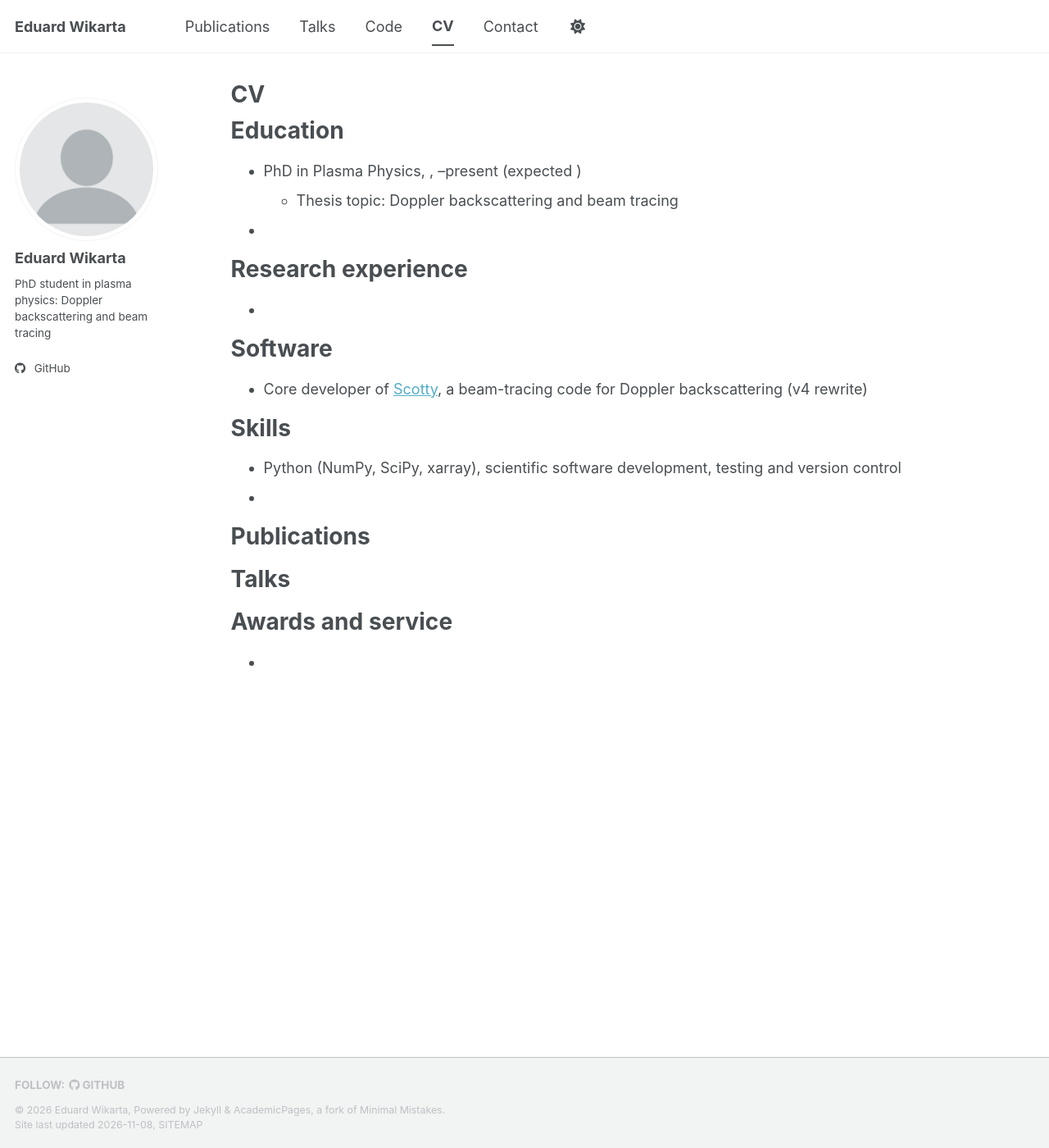
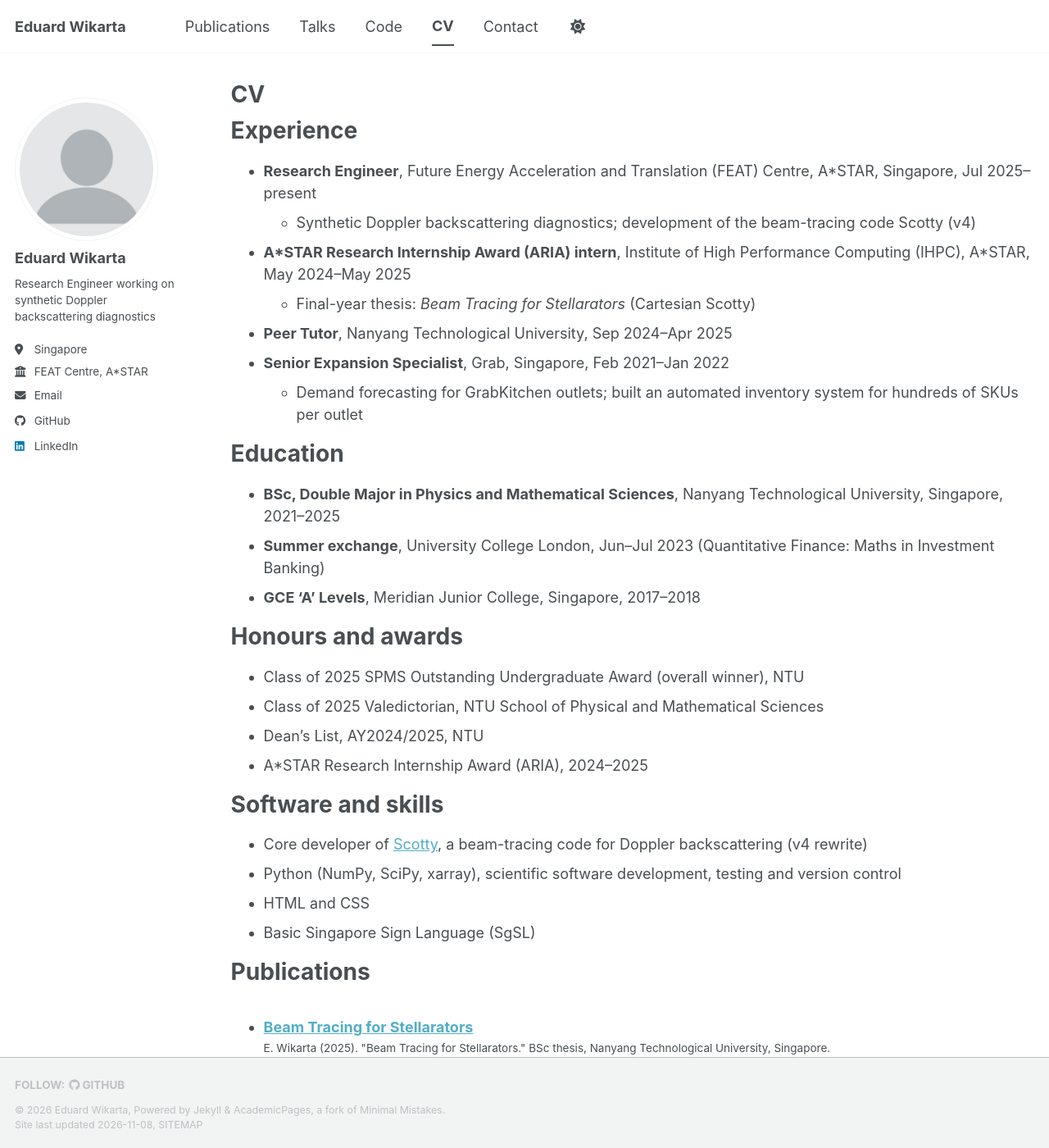
Before and after one commit to eduardwikarta/eduardwikarta.github.io, a Jekyll site: the page built from _pages/cv.md, in a window 1280 px wide and 1400 px high. Shown: the whole window at 82% size. Built offline with Jekyll 4.4.1, drawn with Linux system fonts in a browser that asks for light colours; a script bundle is joined from its source files by our own code; a style sheet for code colours, icons or effects is not loaded; some of the changed text lies outside the part shown.

Commit message:
Describe current role, background and projects
Replace the PhD-student placeholder with Eduard's actual role and fill
the site from his LinkedIn profile and current Scotty work:

- Sidebar: Research Engineer, FEAT Centre, A*STAR; Singapore; email and
  LinkedIn link. Add a Theses publication category.
- About: FEAT role, NTU BSc (Physics and Mathematical Sciences, 2025,
  valedictorian, Outstanding Undergraduate Award), ARIA thesis at IHPC,
  and a Current projects section (Scotty v4, linear-layer benchmark,
  cyclotron resonance handling).
- CV: experience, education, honours, skills, leadership and service.
- Code: current Scotty work and Cartesian Scotty from the thesis.
- Contact: email and LinkedIn.
- Publications: BSc thesis "Beam Tracing for Stellarators".

Co-Authored-By: Claude Opus 5.5 <noreply@anthropic.com>

```diff
--- a/_config.yml
+++ b/_config.yml
@@ -12,7 +12,7 @@ site_theme               : "default" # The available themes options are "default
 title                    : "Eduard Wikarta"
 title_separator          : "-"
 name                     : &name "Eduard Wikarta"
-description              : &description "Eduard Wikarta: PhD student in plasma physics working on Doppler backscattering and beam tracing"   # Update this with a general description of your site, this is the default if not overridden by a page
+description              : &description "Eduard Wikarta: Research Engineer at the FEAT Centre, A*STAR, working on synthetic Doppler backscattering diagnostics"   # Update this with a general description of your site, this is the default if not overridden by a page
 url                      : https://eduardwikarta.github.io # The base hostname & protocol for your site e.g. "https://[your GitHub username].github.io",
                                                            # or if you already have some other page hosted on Github then use "https://[your GitHub username].github.io/[Your Repo Name]"
 baseurl                  : "" # the subpath of your site, e.g. "/blog"
@@ -26,11 +26,11 @@ author:
   avatar           : "profile.png"
   name             : "Eduard Wikarta"
   pronouns         : # example: "she/her"
-  bio              : "PhD student in plasma physics: Doppler backscattering and beam tracing"
-  location         : # TODO: city, country
-  employer         : # TODO: university / institute
+  bio              : "Research Engineer working on synthetic Doppler backscattering diagnostics"
+  location         : "Singapore"
+  employer         : "FEAT Centre, A*STAR"
   uri              : # URL
-  email            : # TODO: public contact email
+  email            : "eduardwikarta@hotmail.com"
 
   # Academic websites
   academia         : # URL
@@ -66,7 +66,7 @@ author:
   keybase          : # Username
   instagram        : # Username
   lastfm           : # Username
-  linkedin         : # Username
+  linkedin         : "eduardwikarta"
   mastodon         : # URL
   medium           : # URL
   pinterest        : # Username
@@ -90,6 +90,8 @@ publication_category:
     title: 'Journal Articles'
   preprints:
     title: 'Preprints'
+  theses:
+    title: 'Theses'
   conferences:
     title: 'Conference Papers'
 
--- a/_pages/cv.md
+++ b/_pages/cv.md
@@ -9,27 +9,38 @@ redirect_from:
 
 {% include base_path %}
 
-<!-- TODO: put a PDF of your CV at files/cv.pdf, then uncomment the next line. -->
+<!-- TODO (optional): put a PDF of your CV at files/cv.pdf, then uncomment the next line. -->
 <!-- [Download my CV as a PDF]({{ base_path }}/files/cv.pdf) -->
+
+Experience
+======
+* **Research Engineer**, Future Energy Acceleration and Translation (FEAT) Centre, A\*STAR, Singapore, Jul 2025–present
+  * Synthetic Doppler backscattering diagnostics; development of the beam-tracing code Scotty (v4)
+* **A\*STAR Research Internship Award (ARIA) intern**, Institute of High Performance Computing (IHPC), A\*STAR, May 2024–May 2025
+  * Final-year thesis: *Beam Tracing for Stellarators* (Cartesian Scotty)
+* **Peer Tutor**, Nanyang Technological University, Sep 2024–Apr 2025
+* **Senior Expansion Specialist**, Grab, Singapore, Feb 2021–Jan 2022
+  * Demand forecasting for GrabKitchen outlets; built an automated inventory system for hundreds of SKUs per outlet
 
 Education
 ======
-* PhD in Plasma Physics, <!-- TODO: university -->, <!-- TODO: start year -->–present (expected <!-- TODO -->)
-  * Thesis topic: Doppler backscattering and beam tracing <!-- TODO: exact title / supervisor(s) -->
-* <!-- TODO: previous degree, institution, year -->
+* **BSc, Double Major in Physics and Mathematical Sciences**, Nanyang Technological University, Singapore, 2021–2025
+* **Summer exchange**, University College London, Jun–Jul 2023 (Quantitative Finance: Maths in Investment Banking)
+* **GCE 'A' Levels**, Meridian Junior College, Singapore, 2017–2018
 
-Research experience
+Honours and awards
 ======
-* <!-- TODO: e.g. experimental campaigns, visits to other labs -->
+* Class of 2025 SPMS Outstanding Undergraduate Award (overall winner), NTU
+* Class of 2025 Valedictorian, NTU School of Physical and Mathematical Sciences
+* Dean's List, AY2024/2025, NTU
+* A\*STAR Research Internship Award (ARIA), 2024–2025
 
-Software
+Software and skills
 ======
 * Core developer of [Scotty](https://github.com/beam-tracing/Scotty), a beam-tracing code for Doppler backscattering (v4 rewrite)
-
-Skills
-======
 * Python (NumPy, SciPy, xarray), scientific software development, testing and version control
-* <!-- TODO: others -->
+* HTML and CSS
+* Basic Singapore Sign Language (SgSL)
 
 Publications
 ======
@@ -43,6 +54,13 @@ Talks
     {% include archive-single-talk-cv.html  %}
   {% endfor %}</ul>
 
-Awards and service
+Leadership and service
 ======
-* <!-- TODO -->
+* **Honorary General Secretary**, NTU School of Physical and Mathematical Sciences Club, Sep 2023–Sep 2024
+  * Administration of a faculty club of about 100 students; review of the club constitution; ran the club elections as Returning Officer, doubling voter turnout
+* **House Director**, NTU SPMS Club, Sep 2022–Aug 2023
+  * Led a team of 32 students running over 20 faculty events for about 500 students; managed a budget of about S$9,200; rebuilt the club website
+* **Orientation Group Leader**, NTU SPMS Club, Jun–Aug 2022
+* **Programmer**, NTU Pioneer Hall, Jan–Aug 2023
+* **Programmer, Camp OutReach**, NTU Welfare Services Club, Aug 2021–Aug 2022
+  * Community projects with the Deaf community in Singapore, including a three-day camp for Deaf secondary-school students
```
Also changed, not shown: _pages/about.md (+23 -16 lines), _pages/code.md (+17 -4 lines), _pages/contact.md (+3 -5 lines), _publications/2025-06-01-beam-tracing-for-stellarators.md (added, +29 -0 lines).
